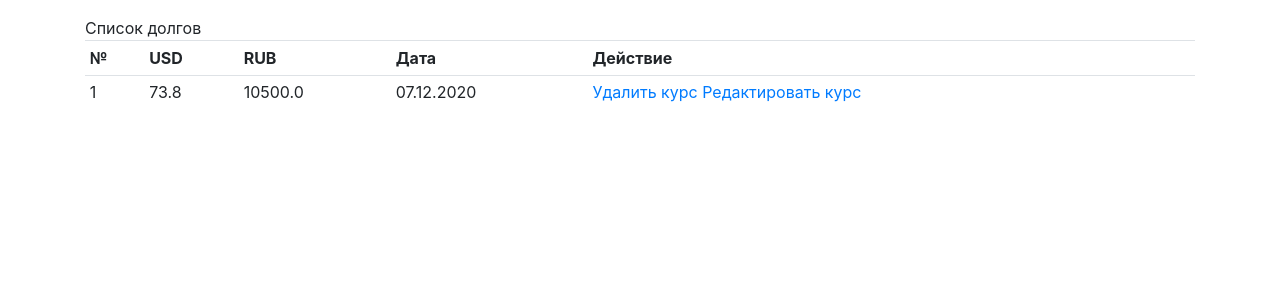
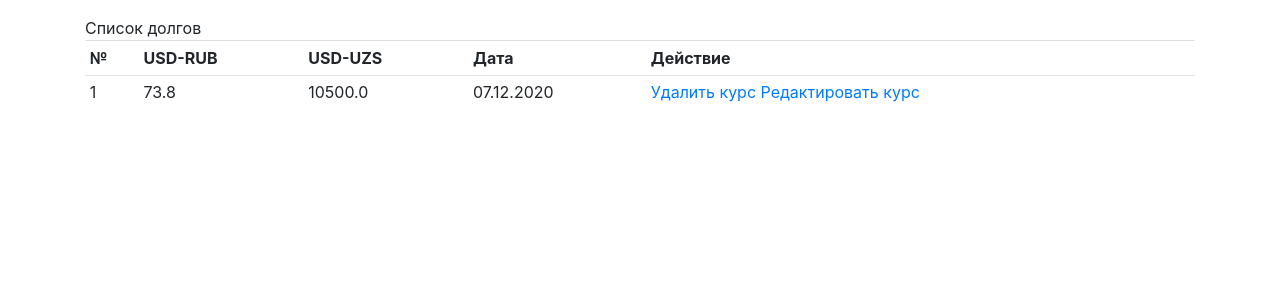
Before and after one commit to aashurov/EDSystem, a Django app: page /staff/listcurrency in a window 1280 px wide. Shown: the part 56-356 px from the top of the page. Run offline with Django 3.2, Linux system fonts and the light colour scheme; data comes from the database, SQL or seed files in the repository; both versions use the stored data as it was after the commit; some libraries are stand-ins or nearby versions.

Commit message:
initial commit

```diff
--- a/currency/templates/currency/listcurrency.html
+++ b/currency/templates/currency/listcurrency.html
@@ -11,8 +11,8 @@
     <table class="table table-sm table-hover">
         <tr>
             <th>№</th>
-            <th>USD</th>
-            <th>RUB</th>
+            <th>USD-RUB</th>
+            <th>USD-UZS</th>
             <th>Дата</th>
             <th>Действие</th>
         </tr>
--- a/customer/forms.py
+++ b/customer/forms.py
@@ -9,6 +9,7 @@ CurrencyType = [
     ('RUB', 'RUB'),
     ('UZS', 'UZS'),
 ]
+
 
 class CustomerAccountHistoryForm(forms.ModelForm):
     usd = forms.FloatField(label='USD', required=False,
--- a/staff/templates/staff/addmoney.html
+++ b/staff/templates/staff/addmoney.html
@@ -15,7 +15,6 @@
         {% csrf_token %}
         <input type="hidden" value="{{currency.usd_rub}}" id="usd_rub" name="usd_rub">
         <input type="hidden" value="{{currency.usd_uzs}}" id="usd_uzs" name="usd_uzs">
-
         {{ form.usd }}<br>
         {{ form.rub }}<br>
         {{ form.uzs }}<br>
--- a/templates/inc/_js.html
+++ b/templates/inc/_js.html
@@ -20,7 +20,7 @@ function priceCustomUZS() {
     var priceCustom = parseFloat(document.getElementById('parcelPriceUZS').value);
     var usd_rub = parseFloat(document.getElementById('usd_rub').value);
     var usd_uzs = parseFloat(document.getElementById('usd_uzs').value);
-    document.getElementById('parcelPriceUS').value = (priceCustom / usd_uzs).toFixed(5);
+    document.getElementById('parcelPriceUS').value = (priceCustom / usd_uzs).toFixed(2);
     document.getElementById('parcelPriceRU').value = ((priceCustom / usd_uzs) * usd_rub).toFixed(2);
 }
     </script>
```
Also changed, not shown: db.sqlite3.
